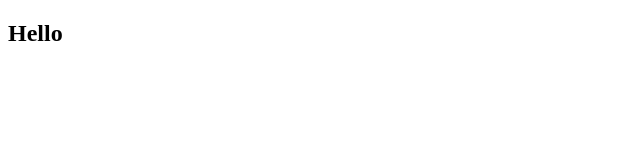
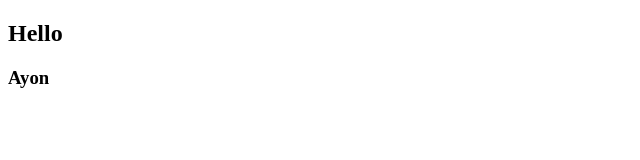
Before and after one commit to yusifu-m-barrie/pages, a plain HTML site: page index.html in a window 1280 px wide. Shown: the full height of the page, 0-640 px from the left. Drawn offline with Linux system fonts and the light colour scheme.

Commit message:
seconf commit

```diff
--- a/index.html
+++ b/index.html
@@ -8,5 +8,6 @@
 </head>
 <body>
     <h2>Hello</h2>
+    <h3>Ayon</h3>
 </body>
 </html>
```
